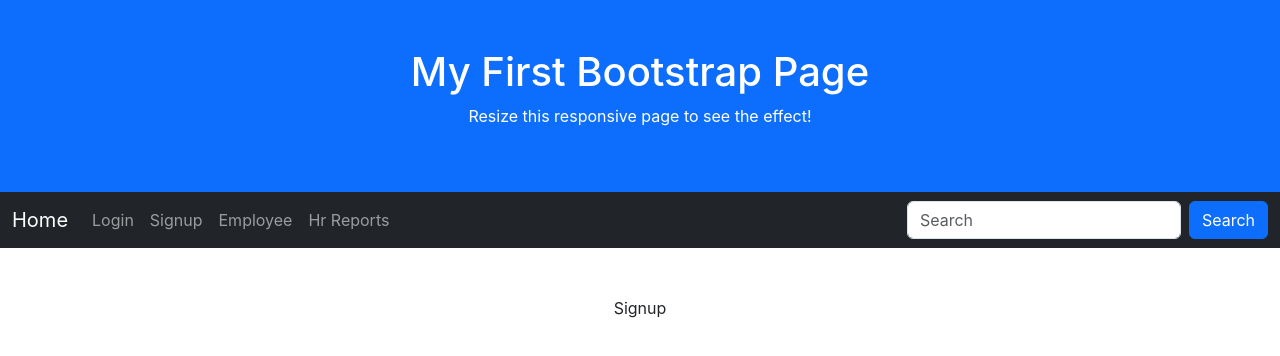
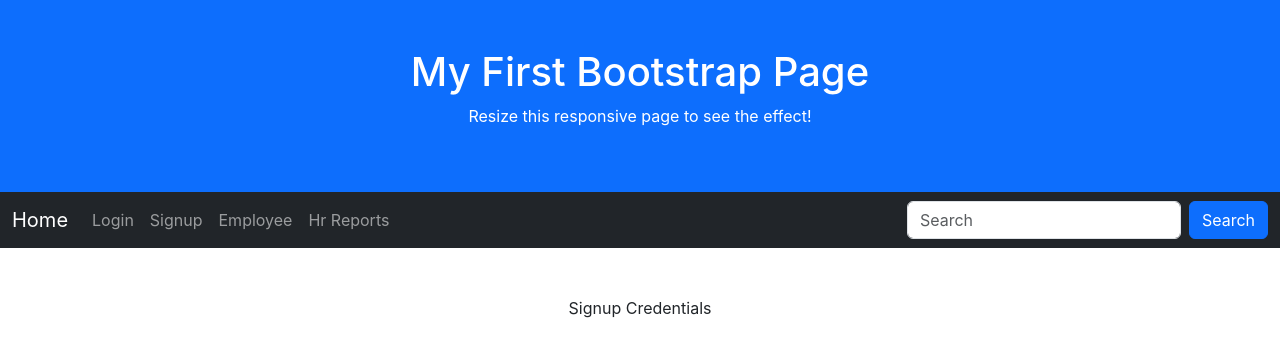
Before and after one commit to NomulaPoojitha/time-attendance-frontend, a React (Create React App) app: page /signup in a window 1280 px wide. Shown: the top 356 px of the page. Built offline with nearby package versions, Linux system fonts and the light colour scheme.

Commit message:
made changes to signup page

```diff
--- a/src/components/Signup.js
+++ b/src/components/Signup.js
@@ -2,6 +2,6 @@ import React from 'react'
 
 export default function Signup() {
   return (
-    <div>Signup</div>
+    <div>Signup Credentials</div>
   )
 }
```
